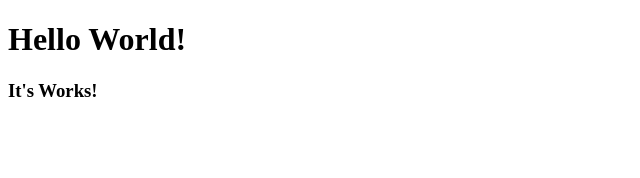
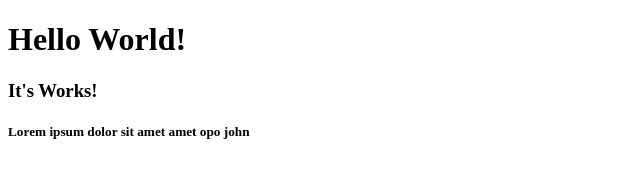
Before and after one commit to lastchar-band/gittest, a plain HTML site: page index.html in a window 1280 px wide. Shown: the whole page, without its empty margins (0-640 px from the left). Drawn offline with Linux system fonts and the light colour scheme.

Commit message:
modifing index.html

```diff
--- a/index.html
+++ b/index.html
@@ -6,5 +6,6 @@
 <body>
         <h1>Hello World!</h1>
 <h3>It's Works!</h3>
+<h5>Lorem ipsum dolor sit amet amet opo john</h5>
 </body>
 </html>
```
